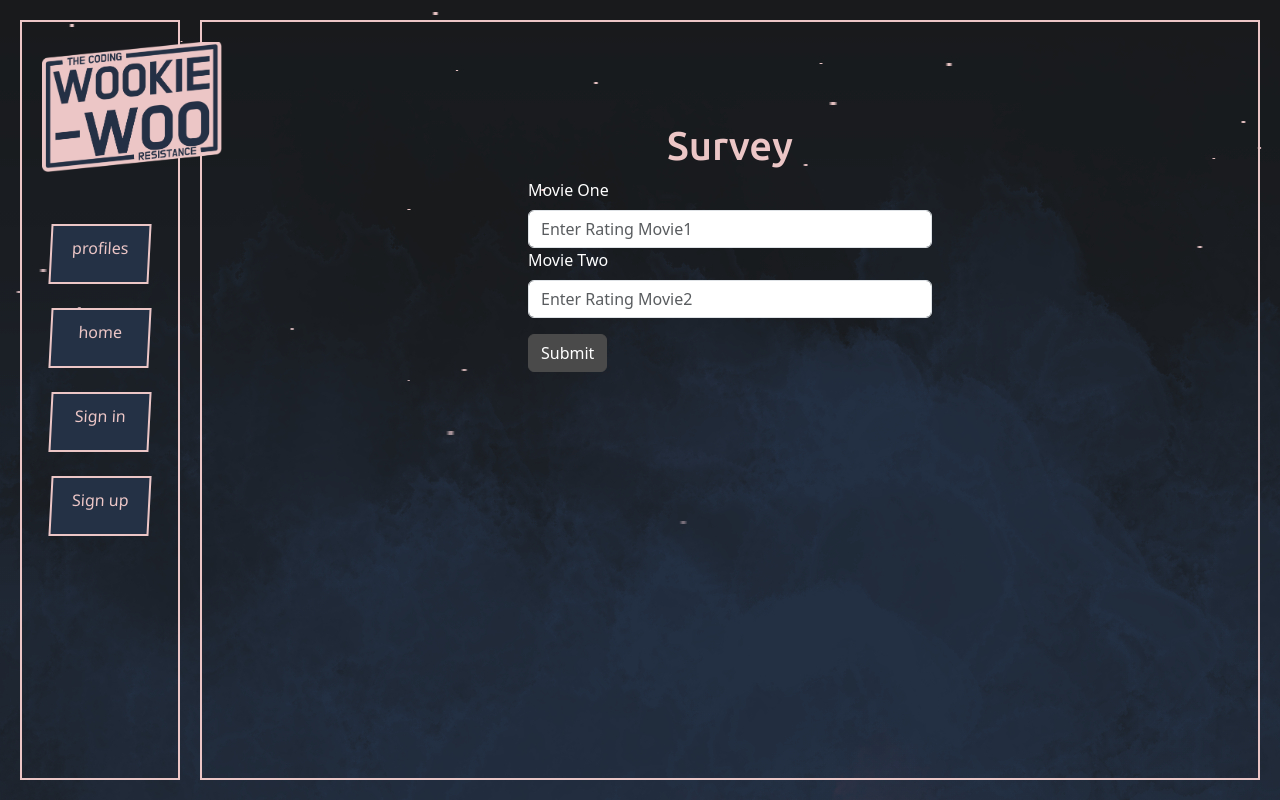
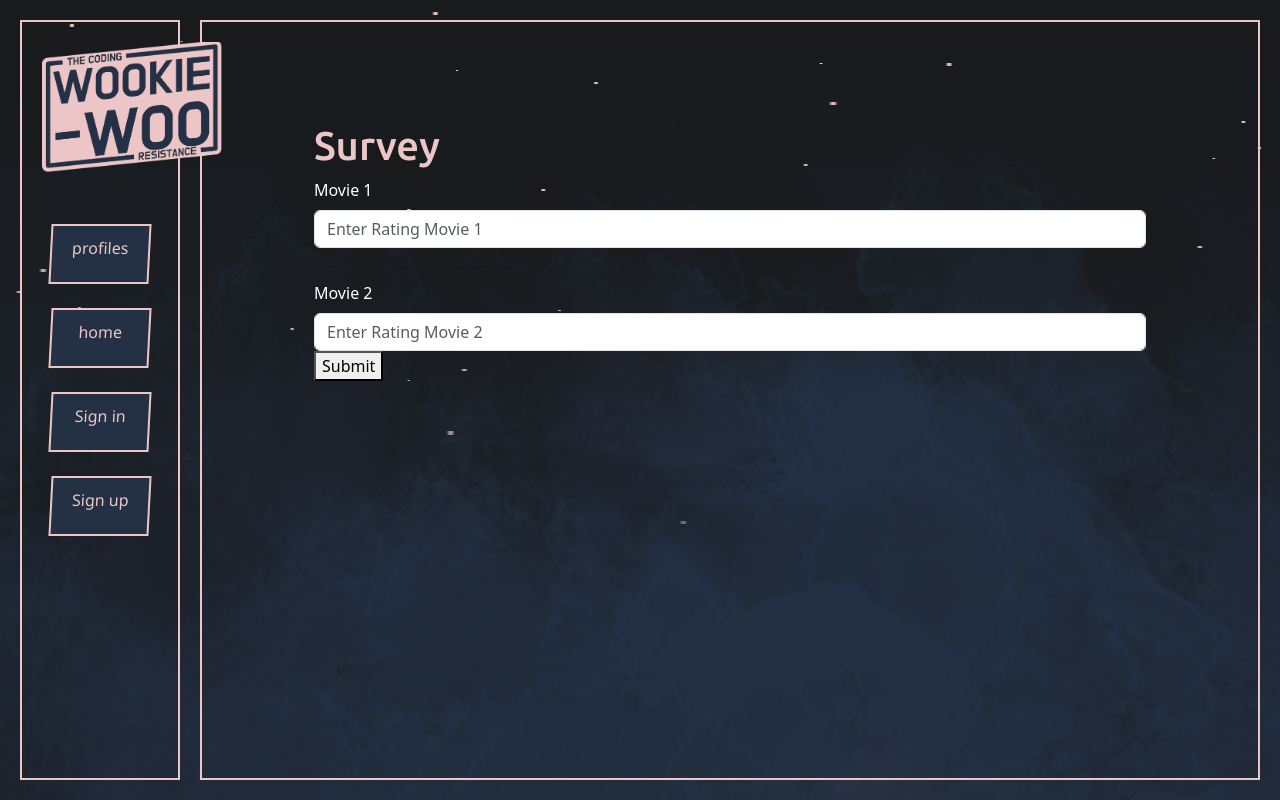
Before and after one commit to sean-meade/Wookiee-Woo, a React (Create React App) app in the folder frontend/: page /survey in a window 1280 px wide. Built offline with nearby package versions, Linux system fonts and the light colour scheme; no server answers.

Commit message:
create consistent styling for Survey page

```diff
--- a/frontend/src/components/Survey.js
+++ b/frontend/src/components/Survey.js
@@ -30,35 +30,34 @@ const Survey = () => {
   };
 
   return (
-    <Container>
-      <Row className="justify-content-md-center">
-        <Col md="6">
-          <h1 className="text-center">Survey</h1>
+    <Container className={styles.SurveyContainer}>
+          <h1 className={styles.Header}>Survey</h1>
           <Form onSubmit={handleSubmit}>
             <Form.Group controlId="formMovie1">
-              <Form.Label>Movie One</Form.Label>
+            <Form.Label className={styles.FormLabel}>Movie 1</Form.Label>
               <Form.Control
+                className={styles.FormControl}
                 type="number"
                 value={movie1}
                 onChange={(e) => setMovie1(e.target.value)}
-                placeholder="Enter Rating Movie1"
+                placeholder="Enter Rating Movie 1"
               />
             </Form.Group>
+            <hr/>
             <Form.Group controlId="formMovie2">
-              <Form.Label>Movie Two</Form.Label>
+            <Form.Label className={styles.FormLabel}>Movie 2</Form.Label>
               <Form.Control
+                className={styles.FormControl}
                 type="number"
                 value={movie2}
                 onChange={(e) => setMovie2(e.target.value)}
-                placeholder="Enter Rating Movie2"
+                placeholder="Enter Rating Movie 2"
               />
             </Form.Group>
-            <Button variant="primary" type="submit" className="mt-3">
+            <button type="submit" className={styles.Button}>
               Submit
-            </Button>
+            </button>
           </Form>
-        </Col>
-      </Row>
     </Container>
   );
 };
```
